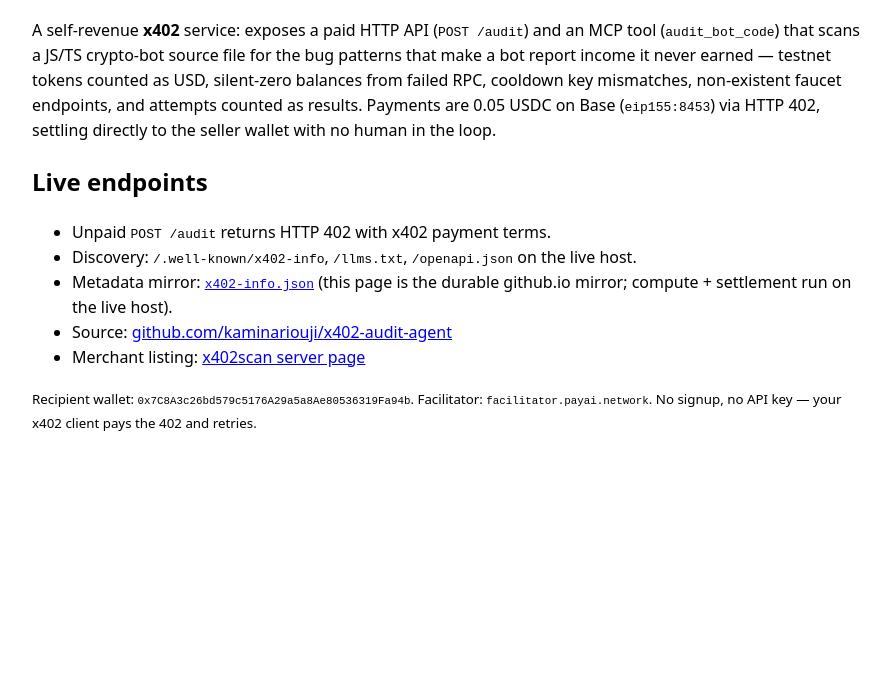
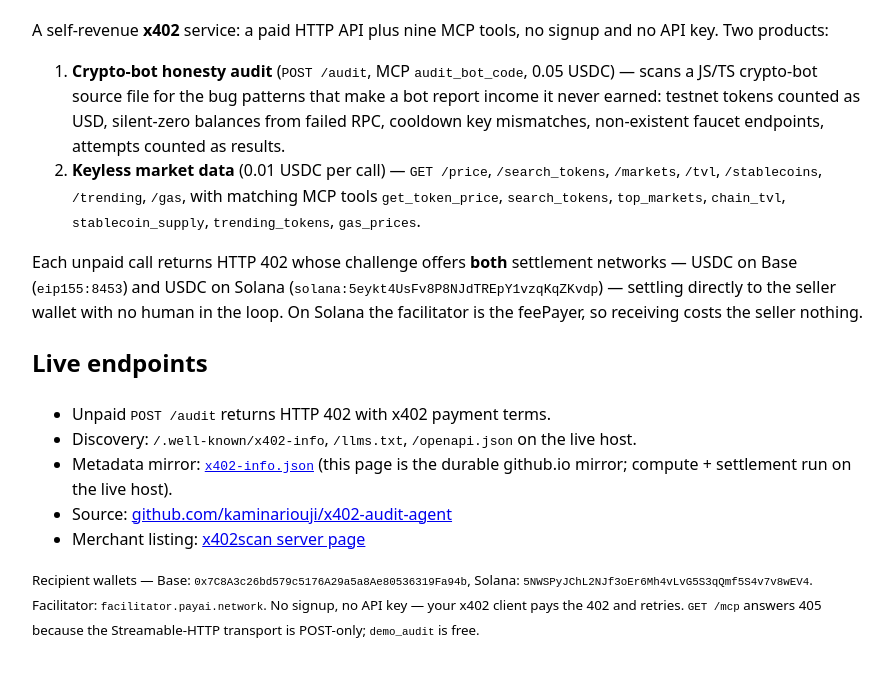
Before and after one commit to kaminariouji/x402-audit-agent, a plain HTML site: page index.html in a window 1280 px wide. Shown: the part 85-762 px from the top of the page, without its empty margins (192-1085 px from the left). Drawn offline with Linux system fonts and the light colour scheme.

Commit message:
mirror: both settlement networks + all market-data routes

```diff
--- a/index.html
+++ b/index.html
@@ -2,11 +2,16 @@
 <html lang="en"><head><meta charset="utf-8">
 <meta name="viewport" content="width=device-width, initial-scale=1">
 <title>crypto-bot-honesty-audit — paid x402 agent</title>
-<meta name="description" content="Pay-per-call x402 agent that scans a JS/TS crypto-bot source file for the bug patterns that make it report income it never earned. 0.05 USDC on Base.">
+<meta name="description" content="Pay-per-call x402 agent: crypto-bot honesty audit (0.05 USDC) plus keyless market data — price, search, market caps, TVL, stablecoins, trending, gas (0.01 USDC). Payable in USDC on Base or Solana.">
 </head>
 <body style="font-family:system-ui,sans-serif;max-width:52rem;margin:2rem auto;padding:0 1rem;line-height:1.55">
 <h1>crypto-bot-honesty-audit</h1>
-<p>A self-revenue <strong>x402</strong> service: exposes a paid HTTP API (<code>POST /audit</code>) and an MCP tool (<code>audit_bot_code</code>) that scans a JS/TS crypto-bot source file for the bug patterns that make a bot report income it never earned — testnet tokens counted as USD, silent-zero balances from failed RPC, cooldown key mismatches, non-existent faucet endpoints, and attempts counted as results. Payments are 0.05 USDC on Base (<code>eip155:8453</code>) via HTTP&nbsp;402, settling directly to the seller wallet with no human in the loop.</p>
+<p>A self-revenue <strong>x402</strong> service: a paid HTTP API plus nine MCP tools, no signup and no API key. Two products:</p>
+<ol>
+<li><strong>Crypto-bot honesty audit</strong> (<code>POST /audit</code>, MCP <code>audit_bot_code</code>, 0.05 USDC) — scans a JS/TS crypto-bot source file for the bug patterns that make a bot report income it never earned: testnet tokens counted as USD, silent-zero balances from failed RPC, cooldown key mismatches, non-existent faucet endpoints, attempts counted as results.</li>
+<li><strong>Keyless market data</strong> (0.01 USDC per call) — <code>GET /price</code>, <code>/search_tokens</code>, <code>/markets</code>, <code>/tvl</code>, <code>/stablecoins</code>, <code>/trending</code>, <code>/gas</code>, with matching MCP tools <code>get_token_price</code>, <code>search_tokens</code>, <code>top_markets</code>, <code>chain_tvl</code>, <code>stablecoin_supply</code>, <code>trending_tokens</code>, <code>gas_prices</code>.</li>
+</ol>
+<p>Each unpaid call returns HTTP&nbsp;402 whose challenge offers <strong>both</strong> settlement networks — USDC on Base (<code>eip155:8453</code>) and USDC on Solana (<code>solana:5eykt4UsFv8P8NJdTREpY1vzqKqZKvdp</code>) — settling directly to the seller wallet with no human in the loop. On Solana the facilitator is the feePayer, so receiving costs the seller nothing.</p>
 <h2>Live endpoints</h2>
 <ul>
 <li>Unpaid <code>POST /audit</code> returns HTTP 402 with x402 payment terms.</li>
@@ -15,5 +20,5 @@
 <li>Source: <a href="https://github.com/kaminariouji/x402-audit-agent">github.com/kaminariouji/x402-audit-agent</a></li>
 <li>Merchant listing: <a href="https://www.x402scan.com/server/6f86e2b0-87d0-4805-bfd9-7b69be3e1b1d">x402scan server page</a></li>
 </ul>
-<p><small>Recipient wallet: <code>0x7C8A3c26bd579c5176A29a5a8Ae80536319Fa94b</code>. Facilitator: <code>facilitator.payai.network</code>. No signup, no API key — your x402 client pays the 402 and retries.</small></p>
+<p><small>Recipient wallets — Base: <code>0x7C8A3c26bd579c5176A29a5a8Ae80536319Fa94b</code>, Solana: <code>5NWSPyJChL2NJf3oEr6Mh4vLvG5S3qQmf5S4v7v8wEV4</code>. Facilitator: <code>facilitator.payai.network</code>. No signup, no API key — your x402 client pays the 402 and retries. <code>GET /mcp</code> answers 405 because the Streamable-HTTP transport is POST-only; <code>demo_audit</code> is free.</small></p>
 </body></html>
```
